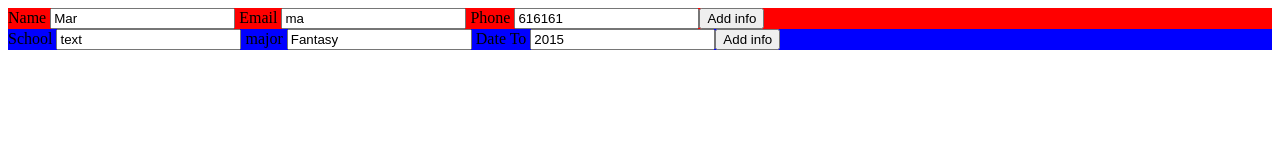
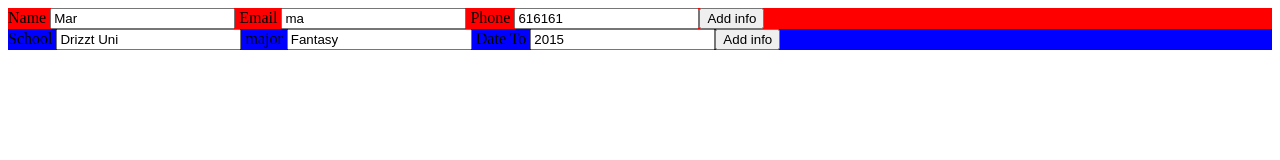
Before and after one commit to Sawaian/cv-project, a React (Create React App) app: page / in a window 1280 px wide. Shown: the top 160 px of the page. Built offline with nearby package versions, Linux system fonts and the light colour scheme.

Commit message:
The issue was fixed for the edit display. Education was shallow merging infoArray with infoArray, no education object was added.

```diff
--- a/src/Components/Education/index.js
+++ b/src/Components/Education/index.js
@@ -23,7 +23,7 @@ class Education extends Component {
     onSubmitInfo = (e) => {
         e.preventDefault();
         this.setState({
-            infoArray: [...this.state.infoArray, this.state.infoArray ],
+            infoArray: [...this.state.infoArray, this.state.education ],
             education: {
                 schoolName: 'Drizzt Uni',
                 major: 'Fantasy',
@@ -76,9 +76,10 @@ class Education extends Component {
                         <label className="school"> School </label>
                         <input
                         className="schoolInput"
-                        onChange={education.schoolName}
+                        onChange={this.handleChange}
                         placeholder = "School"
-                        value = "text"
+                        value = {education.schoolName}
+                        type = "text"
                         name = "schoolName"
                         required
                         />
```
